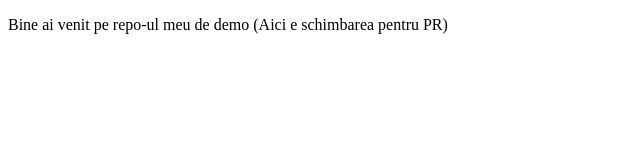
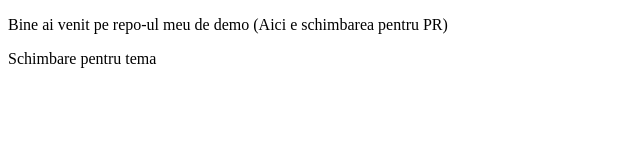
Before and after one commit to AlexDuminica/demo-git-github, a plain HTML site: page index.html in a window 1280 px wide. Shown: the whole page, without its empty margins (0-640 px from the left). Drawn offline with Linux system fonts and the light colour scheme.

Commit message:
Adding parragraph to change

```diff
--- a/index.html
+++ b/index.html
@@ -7,5 +7,6 @@
   </head>
   <body>
     <p>Bine ai venit pe repo-ul meu de demo (Aici e schimbarea pentru PR)</p>
+    <p>Schimbare pentru tema</p>
   </body>
 </html>
```
